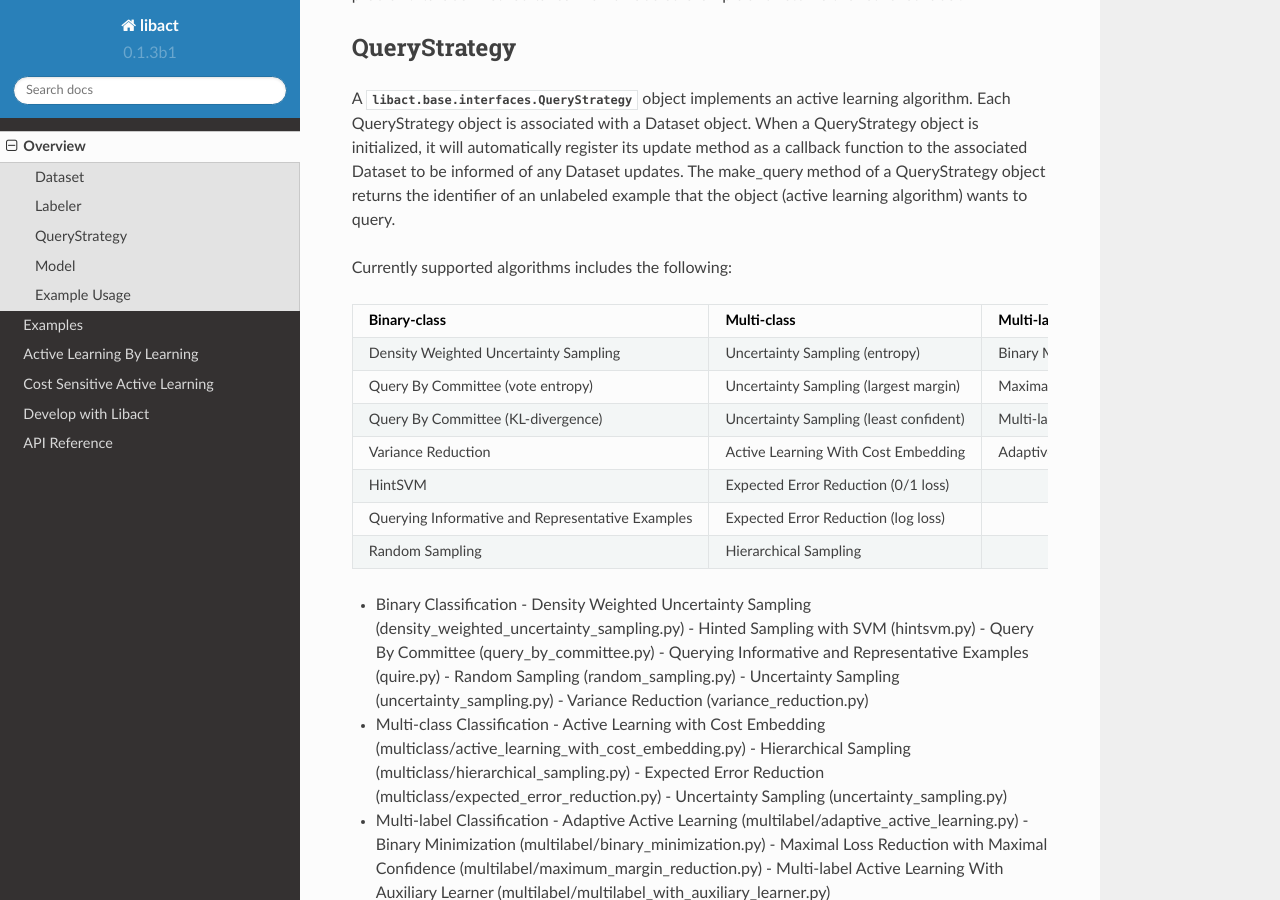
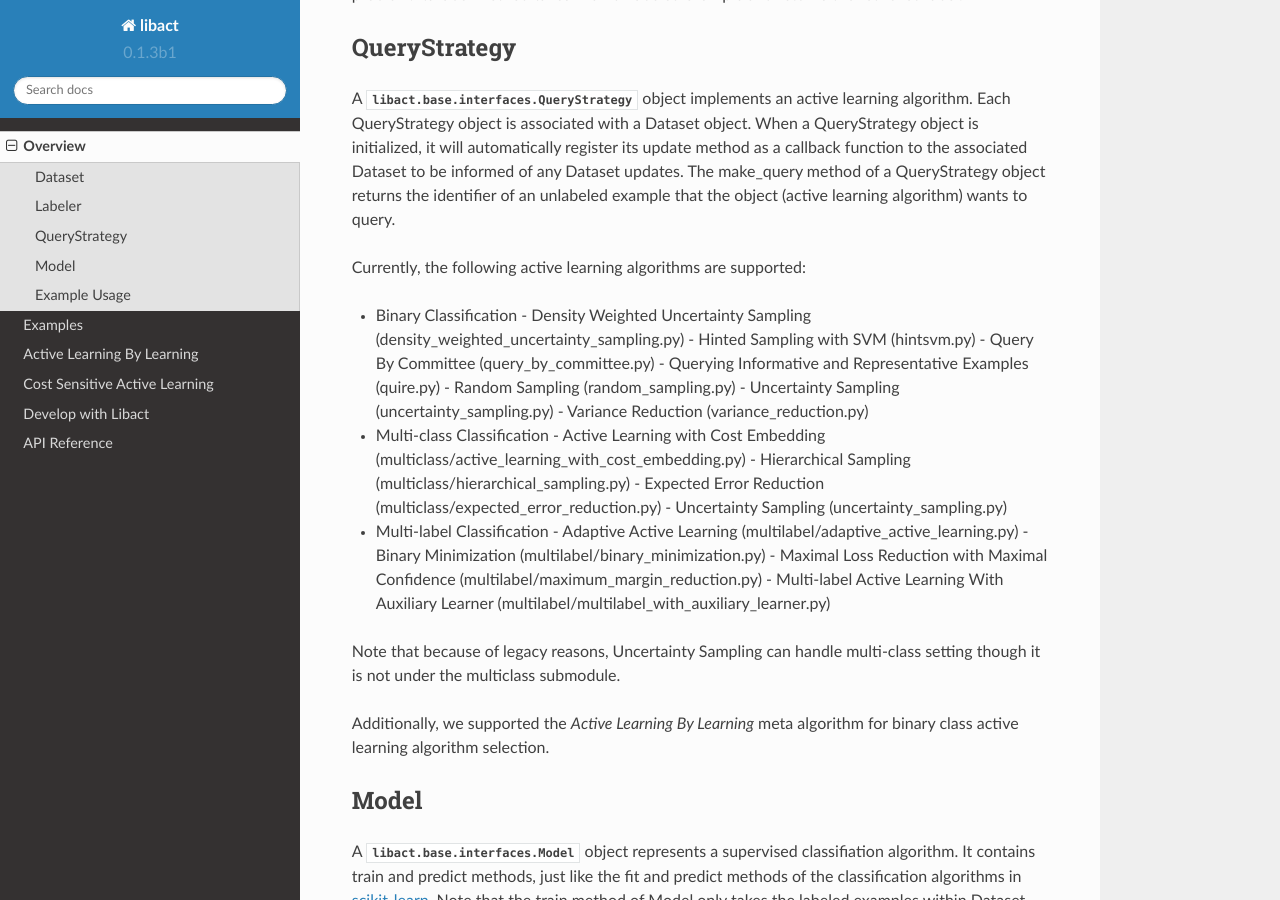
Before and after one commit to ntucllab/libact, a Sphinx documentation site: the page built from docs/overview.rst, in a window 1280 px wide and 900 px high, scrolled down 891 px. Built offline with Sphinx 7.4.7 and the Read the Docs theme 2.0.0, drawn with Linux system fonts in a browser that asks for light colours.

Commit message:
remove original table

```diff
--- a/docs/overview.rst
+++ b/docs/overview.rst
@@ -34,25 +34,7 @@ Each QueryStrategy object is associated with a Dataset object. When a QueryStrat
 method as a callback function to the associated Dataset to be informed of any Dataset updates. The make_query method of a QueryStrategy object returns
 the identifier of an unlabeled example that the object (active learning algorithm) wants to query.
 
-Currently supported algorithms includes the following:
-
-+--------------------------------------------------+---------------------------------------+---------------------------------------------------+
-| Binary-class                                     | Multi-class                           | Multi-label                                       |
-+==================================================+=======================================+===================================================+
-| Density Weighted Uncertainty Sampling            | Uncertainty Sampling (entropy)        | Binary Minimization                               |
-+--------------------------------------------------+---------------------------------------+---------------------------------------------------+
-| Query By Committee (vote entropy)                | Uncertainty Sampling (largest margin) | Maximal Loss Reduction with Maximal Confidence    |
-+--------------------------------------------------+---------------------------------------+---------------------------------------------------+
-| Query By Committee (KL-divergence)               | Uncertainty Sampling (least confident)| Multi-label Active Learning With Auxiliary Learner|
-+--------------------------------------------------+---------------------------------------+---------------------------------------------------+
-| Variance Reduction                               | Active Learning With Cost Embedding   | Adaptive Active Learning                          |
-+--------------------------------------------------+---------------------------------------+---------------------------------------------------+
-| HintSVM                                          | Expected Error Reduction (0/1 loss)   |                                                   |
-+--------------------------------------------------+---------------------------------------+---------------------------------------------------+
-| Querying Informative and Representative Examples | Expected Error Reduction (log loss)   |                                                   |
-+--------------------------------------------------+---------------------------------------+---------------------------------------------------+
-| Random Sampling                                  | Hierarchical Sampling                 |                                                   |
-+--------------------------------------------------+---------------------------------------+---------------------------------------------------+
+Currently, the following active learning algorithms are supported:
 
 - Binary Classification
   - Density Weighted Uncertainty Sampling (density_weighted_uncertainty_sampling.py)
@@ -73,7 +55,6 @@ Currently supported algorithms includes the following:
   - Maximal Loss Reduction with Maximal Confidence (multilabel/maximum_margin_reduction.py)
   - Multi-label Active Learning With Auxiliary Learner (multilabel/multilabel_with_auxiliary_learner.py)
 
-  -
 Note that because of legacy reasons, Uncertainty Sampling can handle multi-class setting though it is not under the multiclass submodule.
 
 Additionally, we supported the `Active Learning By Learning` meta algorithm for
```
